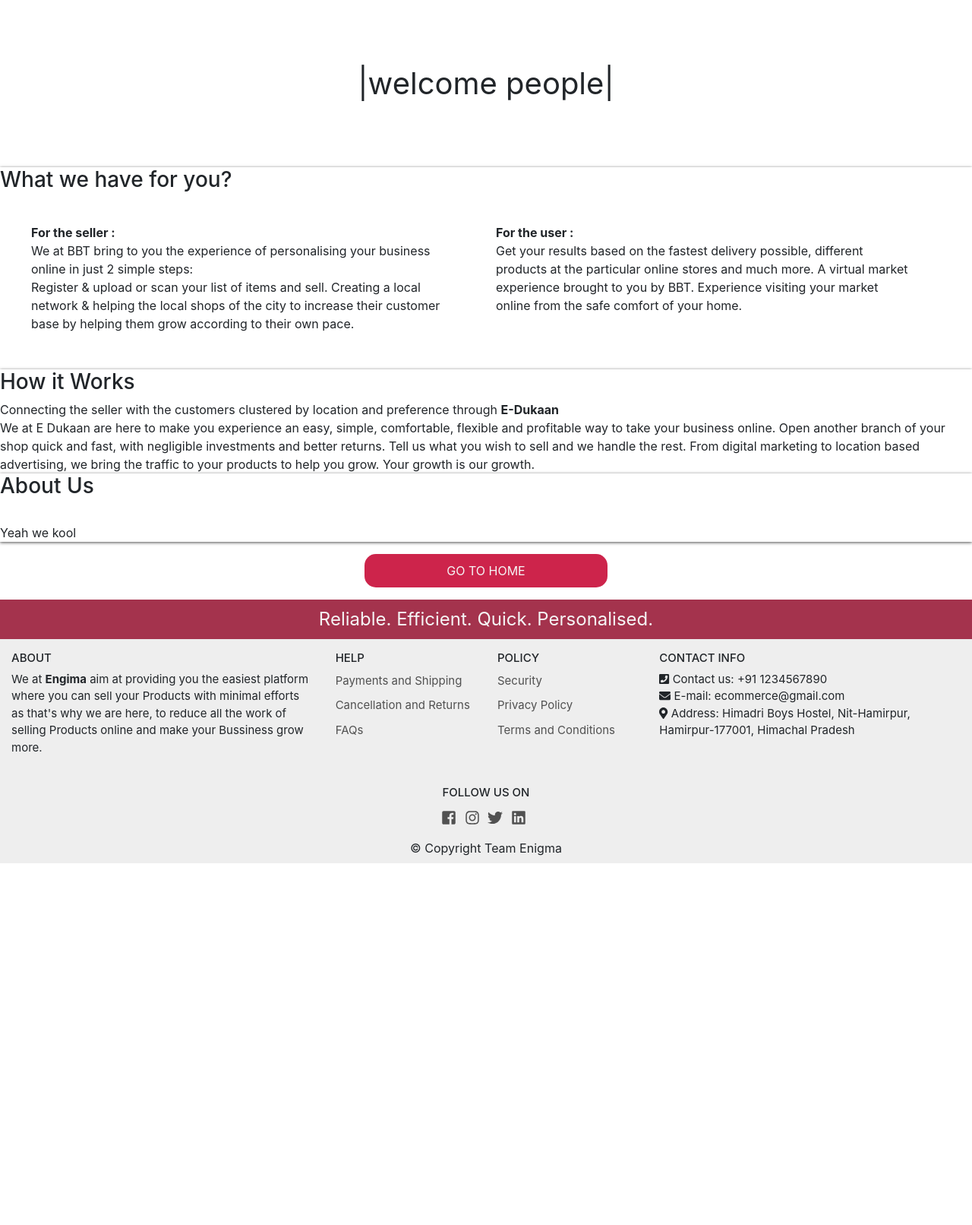
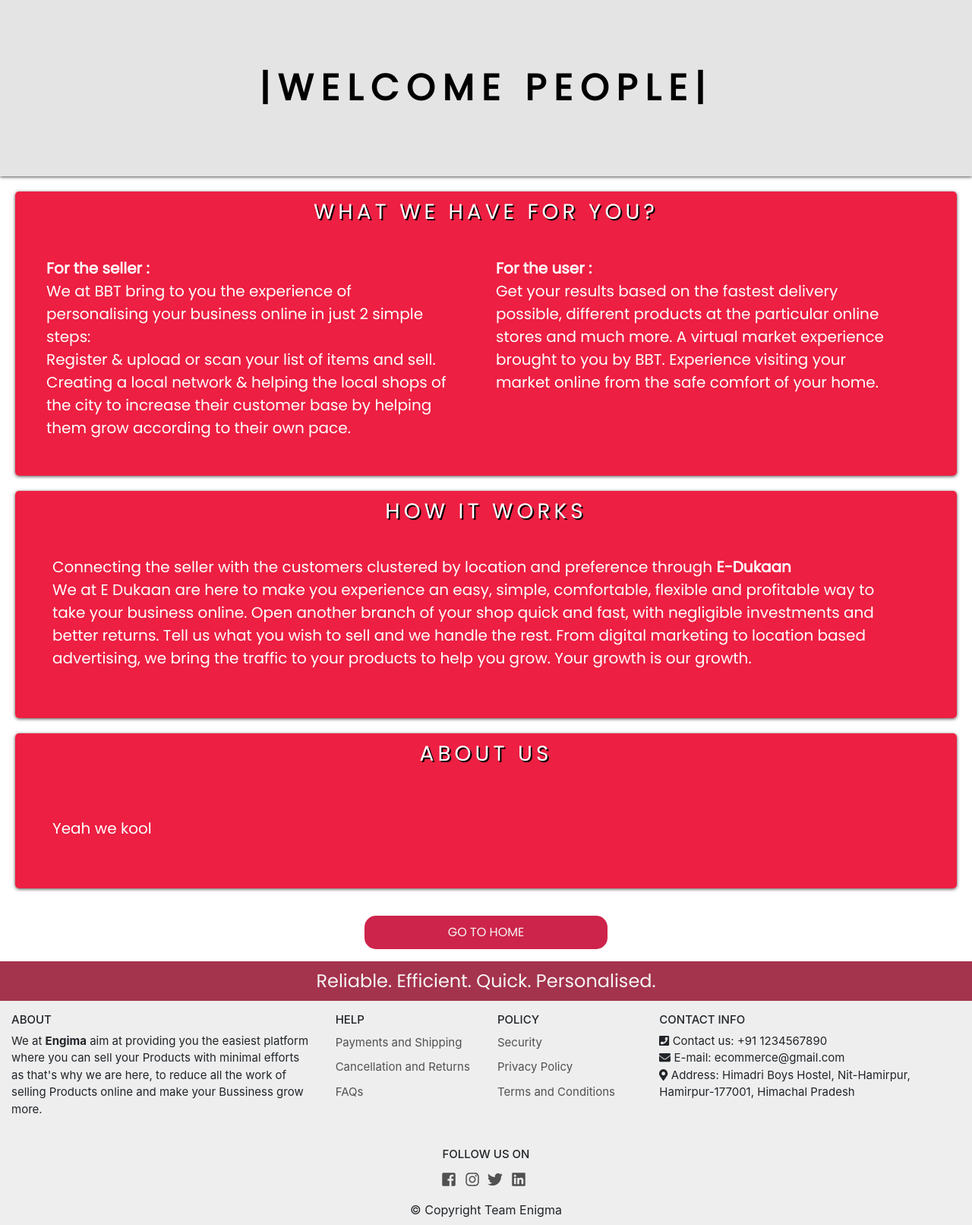
Before and after one commit to AvishrantsSh/Django_Ecomm, a Django app: page / in a window 1280 px wide. Shown: the part 88-1700 px from the top of the page at 76% size. Before the commit the page ends 1224 px from the top, so only its background shows below. Run offline with Django 3.2, Linux system fonts and the light colour scheme; parts of the project's set-up code (start-up, migrations or seed data) failed here and were passed over; some libraries are stand-ins or nearby versions.

Commit message:
Update about.css

```diff
--- a/static/stylesheet/about.css
+++ b/static/stylesheet/about.css
@@ -1,20 +1,46 @@
+@import url('https://fonts.googleapis.com/css2?family=Poppins:wght@300&display=swap');
 .main-box{
+    max-width: 100%;
     min-height: 50.5vh;
     padding: 0;
+    font-family: 'Poppins', sans-serif;
 }
 
 #title_sec{
+    background-color: rgba(226, 226, 226, 0.9);
+    color:#000;
     width: 100%;
     text-align: center;
     padding: 10vh;
-    font-size: 5vh;
+    font-size: 6vh;
+    font-weight: bold;
+    letter-spacing: 10px;
+    text-transform: uppercase;
+    box-shadow: 0px 1px 4px rgba(0, 0, 0, 0.7);
 }
-
+#title_sec:hover{
+    color: rgba(200, 13, 56, 0.9);
+}
+#card-head{
+    text-transform: uppercase;
+    letter-spacing: 5px;
+    margin: 10px;
+    display: inline-block;
+    justify-content: center;
+    text-align: center;
+    text-shadow: 2px 2px black;
+}
 .define-sec{
+    font-size: 20px;
     padding: 4vh;
 }
-
+.work-sec,.about-us{
+    font-size: 20px;
+    padding: 8vh;
+    padding-top: 4vh
+}
 .define-container{
+    width: 100%;
     padding-left: 3vh;
     padding-right: 4vh;
 }
@@ -44,11 +70,18 @@
 }
 
 .card{
+    background-color: rgba(236, 20, 56, 0.95);
+    color: #fff;
+    margin: 20px;
     border: none;
     box-shadow: 0px 1px 4px rgba(0, 0, 0, 0.7);
-    border-radius: 0;
+    border-radius: 5px;
 }
-
+.card:hover{
+    z-index: 1;
+    box-shadow: 0 8px 50px rgba(0, 0, 0, 0.7);
+    transform: scale(1.02);
+}
 #cart-btn:hover{
     background-color: rgba(236, 20, 56, 0.95);
     transition-duration: 0.3s;
```
